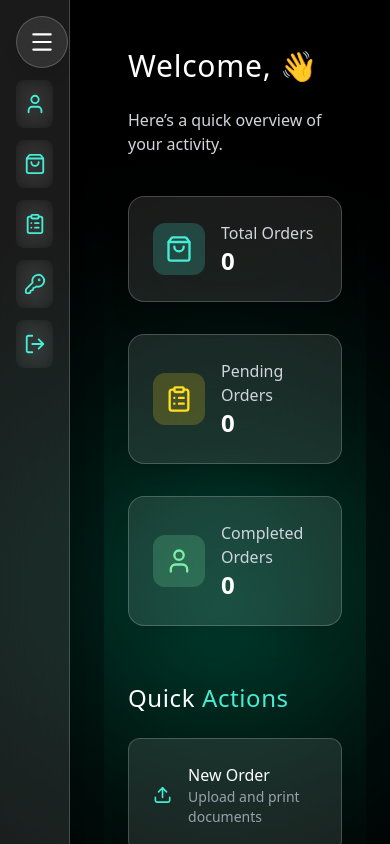
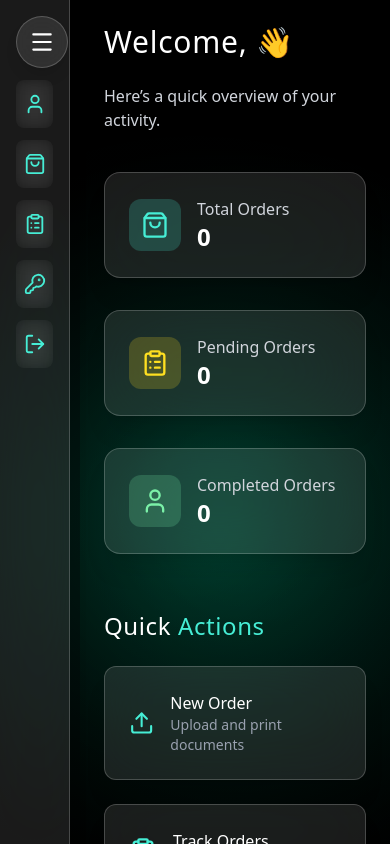
Before and after one commit to Varun-6390/Printify-Frontend, a React (Vite) app: page /UserDashboard in a window 390 px wide. Shown: the top 844 px of the page. Built offline with nearby package versions, Linux system fonts and the light colour scheme; no server answers.

Commit message:
fixed responsiveness

```diff
--- a/src/output.css
+++ b/src/output.css
@@ -903,6 +903,12 @@
   .object-cover {
     object-fit: cover;
   }
+  .p-0 {
+    padding: calc(var(--spacing) * 0);
+  }
+  .p-1 {
+    padding: calc(var(--spacing) * 1);
+  }
   .p-2 {
     padding: calc(var(--spacing) * 2);
   }
--- a/src/pages/User/UserDashboard.jsx
+++ b/src/pages/User/UserDashboard.jsx
@@ -91,7 +91,7 @@ export default function Dashboard() {
 
       {/* MAIN CONTENT */}
       <main
-        className={`flex-1 p-6 sm:p-10 transition-all duration-300 text-white z-10
+        className={`flex-1 p-0 sm:p-10 transition-all duration-300 text-white z-10
         ${open ? "ml-[260px]" : "ml-[80px]"}
         sm:${open ? "ml-[260px]" : "ml-[90px]"}
         `}
```
